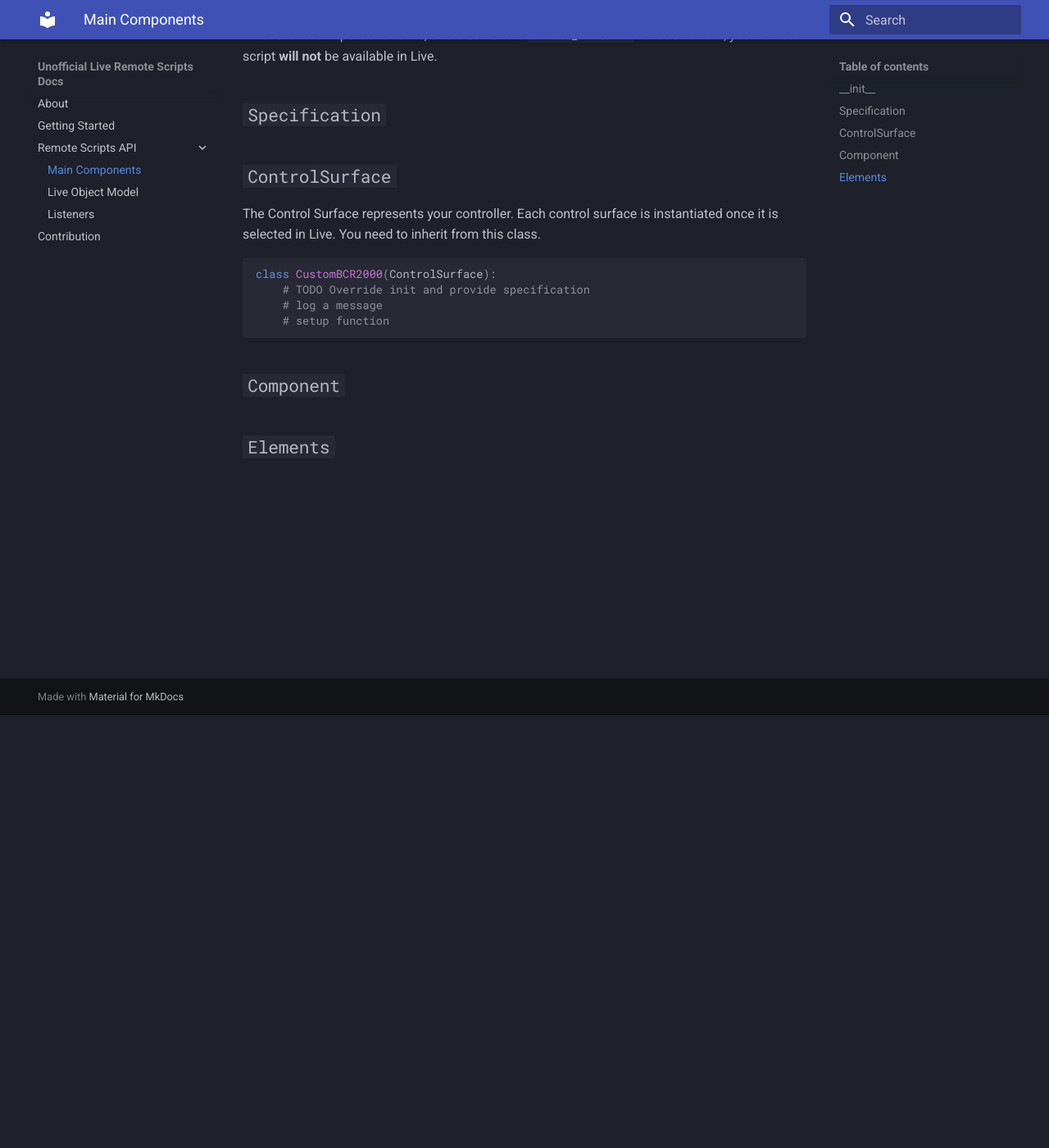
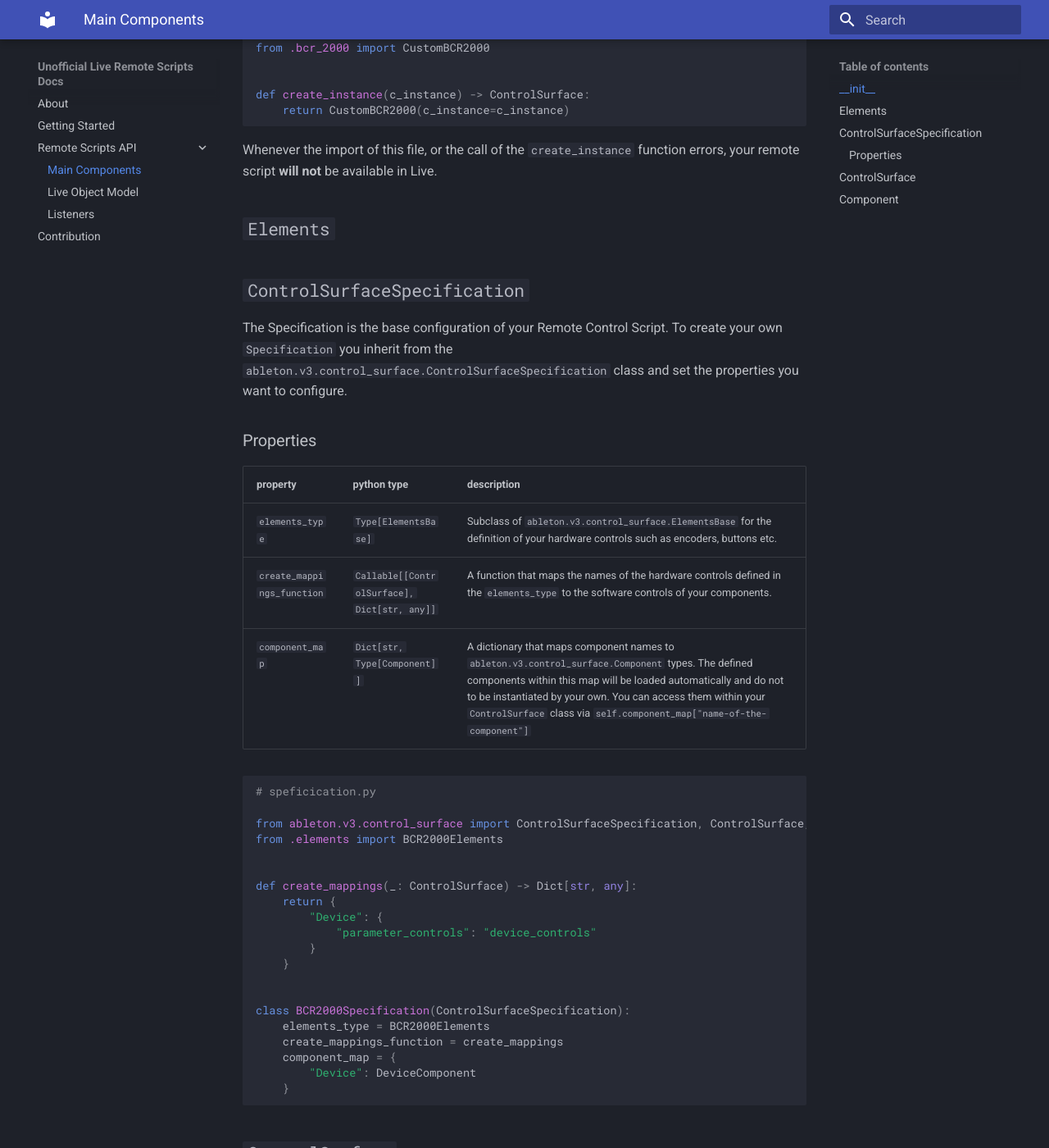
Before and after one commit to live-remote-scripts/documentation, an MkDocs documentation site: the page built from docs/api/main_components.md, in a window 1280 px wide and 1400 px high, scrolled down 528 px. Shown: the whole window at 82% size. Built offline with MkDocs 1.6.1 and Material for MkDocs 9.7.7, drawn with Linux system fonts in a browser that asks for light colours; some of the changed text lies outside the part shown.

Commit message:
docs: add some descriptions on the main components

````diff
--- a/docs/api/main_components.md
+++ b/docs/api/main_components.md
@@ -13,9 +13,16 @@ the `ControlSurface`. The function has one call argument `c_instance` which I gu
 an instance of some Custom Remote Script abstraction from the Live core which is written
 in C++.
 
-Live will (most probably) call this function upon application start.
+Live will (most probably) call this function whenever you select the remote
+script in the preferences or on application start if it has been selected previously.
 
 ```python
+# __init__.py
+
+from ableton.v3.control_surface import ControlSurface
+from .bcr_2000 import CustomBCR2000
+
+
 def create_instance(c_instance) -> ControlSurface:
     return CustomBCR2000(c_instance=c_instance)
 ```
@@ -23,7 +30,44 @@ def create_instance(c_instance) -> ControlSurface:
 Whenever the import of this file, or the call of the `create_instance` function
 errors, your remote script **will not** be available in Live.
 
-## `Specification`
+## `Elements`
+
+## `ControlSurfaceSpecification`
+
+The Specification is the base configuration of your Remote Control Script. To create
+your own `Specification` you inherit from the `ableton.v3.control_surface.ControlSurfaceSpecification`
+class and set the properties you want to configure.
+
+### Properties
+
+| property                   | python type                                  | description                                                                                                                                                                                                                                                                                                     |
+|----------------------------|----------------------------------------------|-----------------------------------------------------------------------------------------------------------------------------------------------------------------------------------------------------------------------------------------------------------------------------------------------------------------|
+| `elements_type`            | `Type[ElementsBase]`                         | Subclass of `ableton.v3.control_surface.ElementsBase` for the definition of your hardware controls such as encoders, buttons etc.                                                                                                                                                                               |
+| `create_mappings_function` | `Callable[[ControlSurface], Dict[str, any]]` | A function that maps the names of the hardware controls defined in the `elements_type` to the software controls of your components.                                                                                                                                                                             |
+| `component_map`            | `Dict[str, Type[Component]]`                 | A dictionary that maps component names to `ableton.v3.control_surface.Component` types. The defined components within this map will be loaded automatically and do not to be instantiated by your own. You can access them within your `ControlSurface` class via `self.component_map["name-of-the-component"]` |
+
+```python
+# speficication.py
+
+from ableton.v3.control_surface import ControlSurfaceSpecification, ControlSurface, DeviceComponent
+from .elements import BCR2000Elements
+
+
+def create_mappings(_: ControlSurface) -> Dict[str, any]:
+    return {
+        "Device": {
+            "parameter_controls": "device_controls"
+        }
+    }
+
+
+class BCR2000Specification(ControlSurfaceSpecification):
+    elements_type = BCR2000Elements
+    create_mappings_function = create_mappings
+    component_map = {
+        "Device": DeviceComponent
+    }
+```
 
 ## `ControlSurface`
 
@@ -31,13 +75,16 @@ The Control Surface represents your controller. Each control surface is instanti
 it is selected in Live. You need to inherit from this class.
 
 ```python
+# bcr_2000.py
+
+from ableton.v3.control_surface import ControlSurface
+
+
 class CustomBCR2000(ControlSurface):
-    # TODO Override init and provide specification
-    # log a message
-    # setup function
+# TODO Override init and provide specification
+# log a message
+# setup function
 
 ```
 
 ## `Component`
-
-## `Elements`
````
